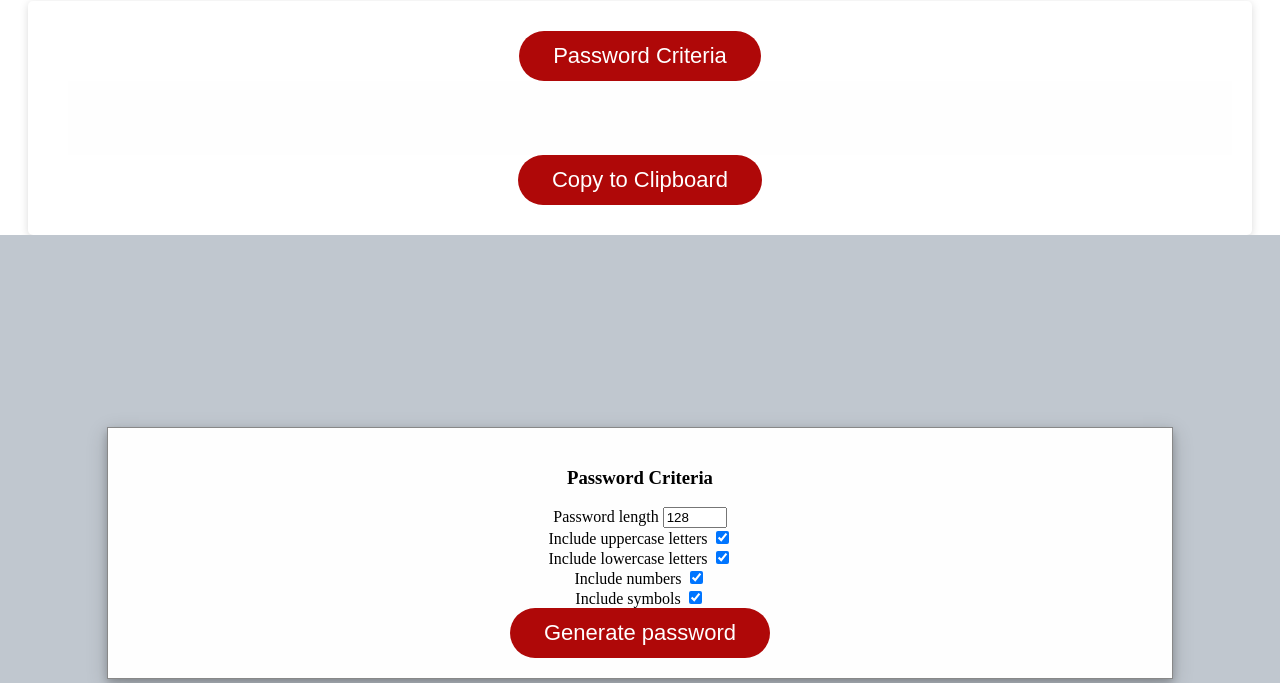
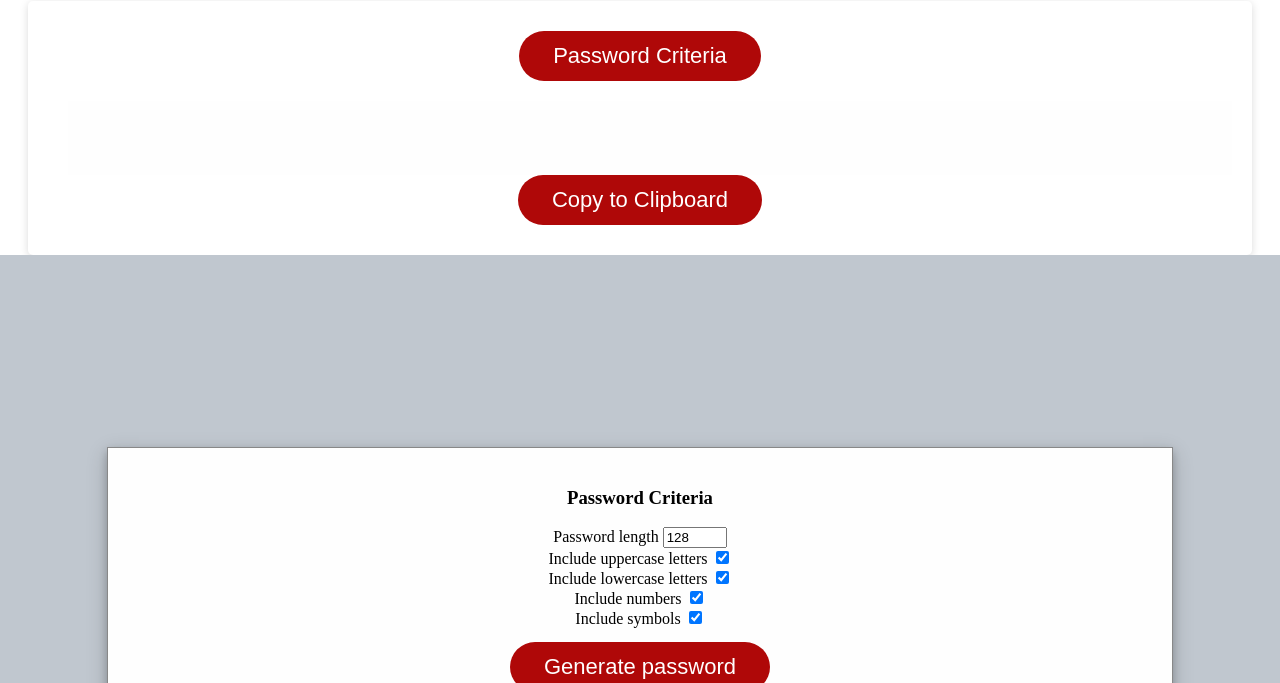
Before and after one commit to kait-kat/Password-Generator, a plain HTML site: page development/index.html in a window 1280 px wide. Both pictures are taken after a click on the button "Password Criteria". Shown: the part 117-800 px from the top of the page. Drawn offline with Linux system fonts and the light colour scheme.

Commit message:
adding more css changes adjust spacing

```diff
--- a/development/index.html
+++ b/development/index.html
@@ -13,9 +13,10 @@
         <h1>Password Generator</h1>
       </header>
       <div class="card">
+        <div class="header">
           <button class="btn btn-large" id="generateBtn">
             Password Criteria
-          </button>
+          </button></div>
           <div class="result-container">
             <span id="result">
               </span></div>
@@ -31,7 +32,6 @@
                       <label>Password length</label>
                       <input type="number" id="length" min='8' max='128' value='128' />
                     </div>
-
                   <div class="setting">
                     <label>Include uppercase letters</label>
                     <input type="checkbox" id="uppercase" checked />
@@ -48,10 +48,10 @@
                     <label>Include symbols</label>
                     <input type="checkbox" id="symbols" checked />
                   </div>
+                  <div class="modal-footer">
                   <button class="btn btn-large" id="passwordResult">
                       Generate password
-                    </button>
-              </div>
+                    </button></div>
           </div>
         </div>
           </div>
--- a/development/style.css
+++ b/development/style.css
@@ -88,12 +88,17 @@
 }
 
 .result-container {
-  border:hsl(0, 0%, 100%);
+  border-top:hsl(100%, 100%, 100%);
   display: block;
 	background-color: #fefefe;
 	align-items: center;
 	text-size-adjust: auto;
+  padding-top: 20px;
 	padding: 12px 10px;
 	height: 50px;
 	width: 100%;
 }
+
+.modal-footer {
+  padding: 14px 34px;
+}
```
